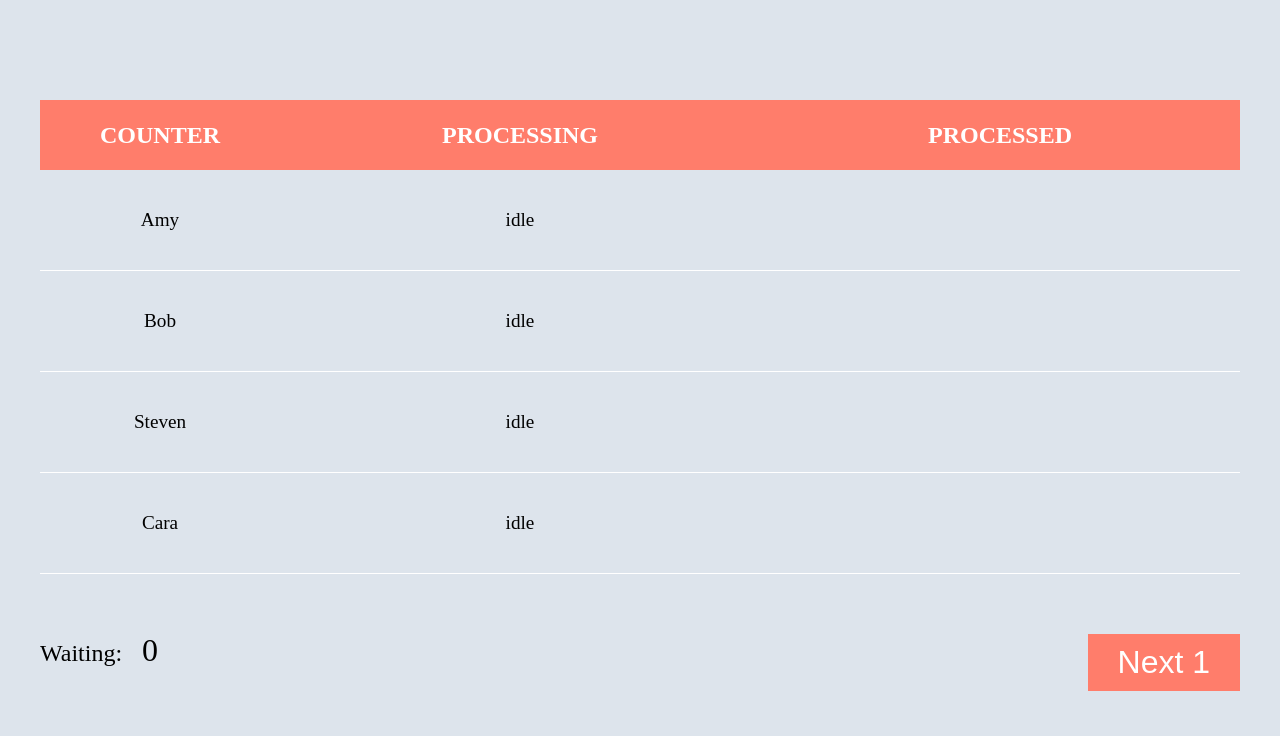
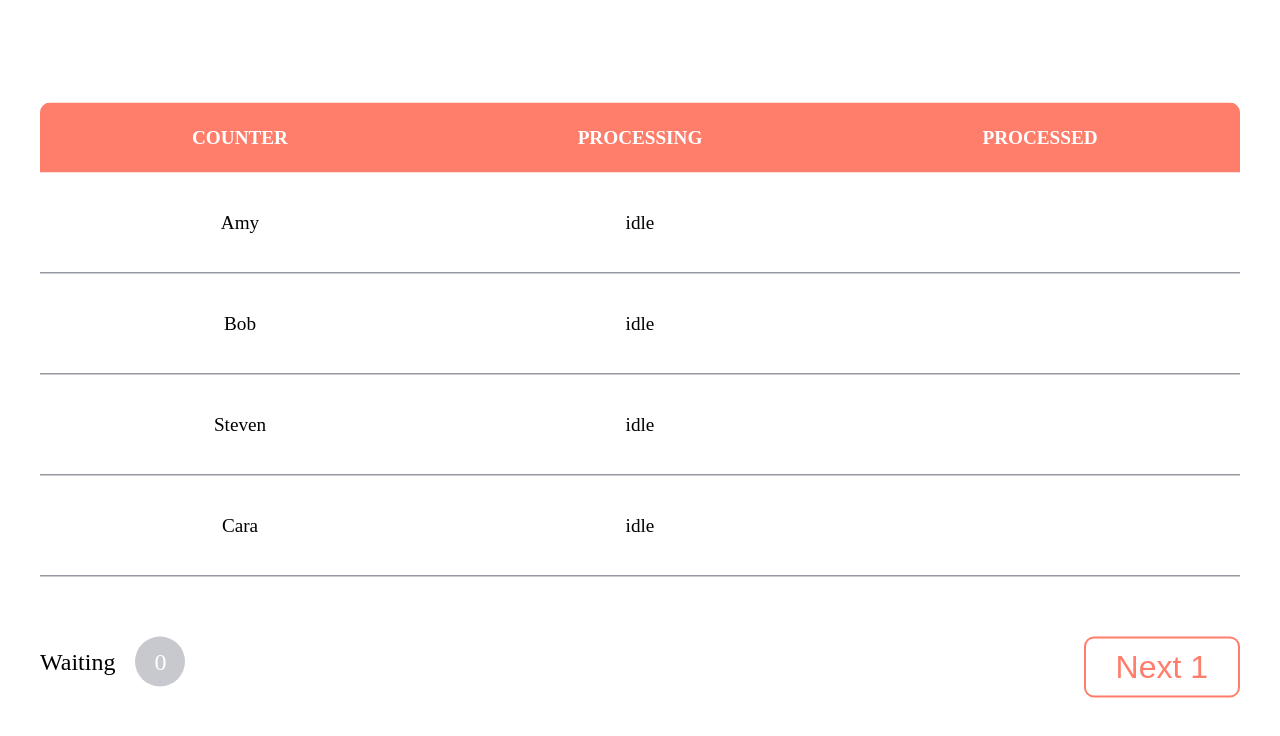
Before and after one commit to ChingHsun/Bank-Counter, a React (Create React App) app: page / in a window 1280 px wide. Shown: the top 736 px of the page. Built offline with nearby package versions, Linux system fonts and the light colour scheme; the HTML template or start-up script is replaced by a standard one.

Commit message:
[update]circle design

```diff
--- a/src/App.jsx
+++ b/src/App.jsx
@@ -5,40 +5,36 @@ import { counterList } from "./utils";
 
 const StyledInner = styled.div`
   max-width: 1200px;
-  margin: 0 auto;
+  position: absolute;
+  top: 50%;
+  left: 50%;
+  transform: translate(-50%, -50%);
+  width: 100%;
 `;
 const StyledCounter = styled.div`
   width: 100%;
   margin-bottom: 5%;
-
+  @media screen and (max-width: 768px) {
+    overflow: scroll;
+  }
   .grid {
     display: grid;
-    //justify-content: space-between;
     word-wrap: break-word;
     word-break: break-all;
-    grid-template-columns: 20% 40% 40%;
+    grid-template-columns: 1fr 1fr 1fr;
     text-align: center;
     min-height: 70px;
+    width: 100%;
+    border-radius: 10px 10px 0 0;
+    overflow: hidden;
     .title {
       display: flex;
       justify-content: center;
       align-items: center;
       background: #ff7d6b;
-      font-size: 1.5rem;
+      font-size: 1.2rem;
       color: white;
       font-weight: 900;
-    }
-    .content {
-      min-height: 100px;
-      font-size: 1.2rem;
-      display: flex;
-      justify-content: center;
-      align-items: center;
-      border-bottom: 0.5px solid white;
-
-      p {
-        line-height: 40px;
-      }
     }
   }
 `;
@@ -46,19 +42,38 @@ const StyledCounter = styled.div`
 const StyledInfo = styled.div`
   display: flex;
   justify-content: space-between;
+  @media screen and (max-width: 480px) {
+    flex-direction: column;
+    align-items: flex-end;
+    min-height: 130px;
+  }
+
   .wait {
     font-size: 1.5rem;
     span {
+      display: inline-block;
+      text-align: center;
+      line-height: 50px;
       margin-left: 20px;
-      font-size: 2rem;
+      background: ${(props) => (props.wait ? "#2b3344" : "#c8c9ce")};
+      border-radius: 100%;
+      width: 50px;
+      height: 50px;
+      color: white;
     }
   }
   button {
+    background: white;
+    border: 2px solid #ff7d6b;
+    color: #ff7d6b;
+    font-size: 2rem;
+    padding: 10px 30px;
+    border-radius: 10px;
+    cursor: pointer;
+    :hover {
       background: #ff7d6b;
       color: white;
-    border: none;
-    font-size: 2rem;
-    padding: 10px 30px;
+    }
   }
 `;
 
@@ -68,15 +83,9 @@ const App = () => {
   const count = useRef(0);
   const [processed, setProcessed] = useState(counterList.map((i) => []));
   useEffect(() => {
-    console.log(waitList);
     if (waitList.length > 0) {
       const freeIndex = processing.findIndex((e) => e === "idle");
-      console.log("freeIndex", freeIndex);
-
       if (freeIndex !== -1) {
-        console.log(waitList);
-        console.log("in", count);
-
         let [next, ...rest] = waitList;
         setProcessing([
           ...processing.slice(0, freeIndex),
@@ -89,12 +98,9 @@ const App = () => {
   }, [waitList, processing]);
 
   const handleProcessed = async (id, value) => {
-    console.log(id, value);
     const min = 500;
     const max = 1500;
     const time = Math.floor(Math.random() * (max - min + 1) + min);
-    console.log("time");
-
     if (processing[id] !== "idle") {
       await new Promise((resolve) =>
         setTimeout(() => {
@@ -114,8 +120,14 @@ const App = () => {
     }
   };
   return (
-    <div style={{ padding: "100px 30px" }}>
+    <div
+      style={{
+        height: "100vh",
+        position: "relative",
+      }}
+    >
       <StyledInner>
+        <div>
           <StyledCounter>
             <div className="grid">
               <div className="counter title">
@@ -139,9 +151,9 @@ const App = () => {
               ></Counter>
             ))}
           </StyledCounter>
-        <StyledInfo>
+          <StyledInfo wait={waitList.length}>
             <div className="wait">
-            Waiting:<span>{waitList.length}</span>
+              Waiting<span>{waitList.length}</span>
             </div>
             <div>
               <button
@@ -154,6 +166,7 @@ const App = () => {
               </button>
             </div>
           </StyledInfo>
+        </div>
       </StyledInner>
     </div>
   );
--- a/src/components/Counter.jsx
+++ b/src/components/Counter.jsx
@@ -1,21 +1,63 @@
 import { memo, useEffect } from "react";
+import styled from "styled-components";
 
+const StyledCounter = styled.div`
+  .content {
+    min-height: 100px;
+    font-size: 1.2rem;
+    display: flex;
+    justify-content: center;
+    align-items: center;
+    border-bottom: 0.5px solid #2b3344;
+
+    p {
+      line-height: 40px;
+      padding: 10px;
+    }
+  }
+  .item {
+    display: inline-block;
+    background: #2b3344;
+    border-radius: 100%;
+    width: 40px;
+    height: 40px;
+    margin-right: 5px;
+    margin: 5px 5px 5px 0px;
+    color: white;
+  }
+  .processing {
+    background: ${(props) => (props.content === "idle" ? "none" : "#2b3344")};
+    border-radius: 100%;
+    width: ${(props) => (props.content === "idle" ? "none" : "40px")};
+    height: ${(props) => (props.content === "idle" ? "none" : "40px")};
+    color: ${(props) => (props.content === "idle" ? "black" : "white")};
+    padding: ${(props) => (props.content === "idle" ? "10px" : "0px")};
+  }
+`;
 const Counter = ({ id, name, processing, processed, onProcessed }) => {
   useEffect(() => {
     onProcessed(id, processing);
   }, [processing]);
   return (
+    <StyledCounter content={processing}>
       <div className="grid">
         <div className="counter content">
           <p>{name}</p>
         </div>
         <div className="content">
-        <p>{processing}</p>
+          <p className="processing">{processing}</p>
         </div>
         <div className="content">
-        <p>{processed.join()}</p>
+          <p className="processed">
+            {processed.map((item, index) => (
+              <span className="item" key={index}>
+                {item}
+              </span>
+            ))}
+          </p>
         </div>
       </div>
+    </StyledCounter>
   );
 };
 
--- a/src/index.css
+++ b/src/index.css
@@ -5,7 +5,6 @@ body {
     sans-serif;
   -webkit-font-smoothing: antialiased;
   -moz-osx-font-smoothing: grayscale;
-  background-color: #dde4ec;
 }
 
 code {
```
Lines whose indentation alone changed are shown as unchanged.
